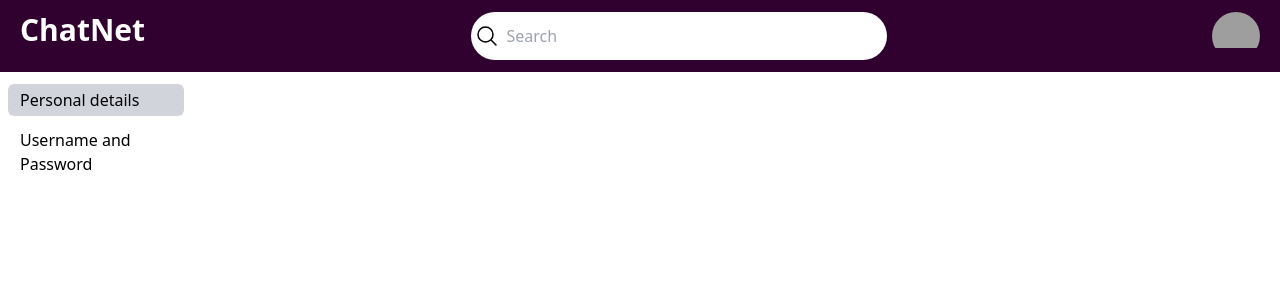
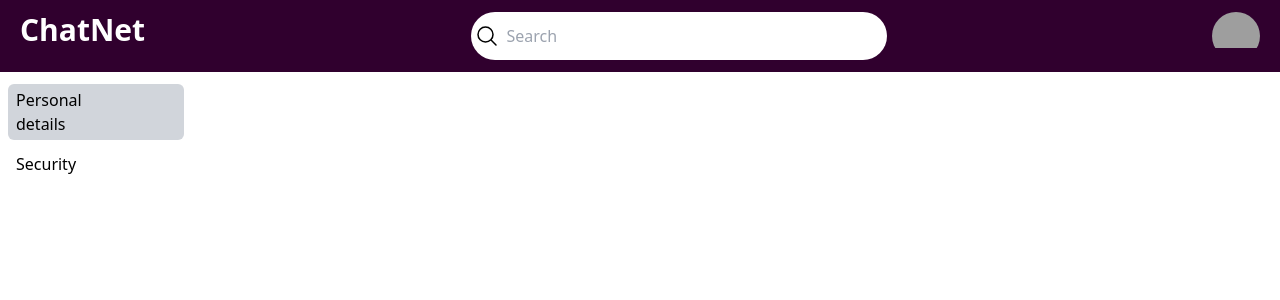
Before and after one commit to MNaumanShahid/ChatNet, a React (Vite) app in the folder frontend/: page /settings in a window 1280 px wide. Shown: the top 300 px of the page. Built offline with nearby package versions, Linux system fonts and the light colour scheme; sample sign-in values are in the browser's storage; grey boxes are pictures that could not be loaded.

Commit message:
User Update Routes connected to backend

```diff
--- a/frontend/src/components/Settings/LoginCred.jsx
+++ b/frontend/src/components/Settings/LoginCred.jsx
@@ -14,6 +14,7 @@ export function LoginCred() {
     const [pswdMatch, setPswdMatch] = useState(null);
     const [error, setError] = useState(null);
     const [msg, setMsg] = useState(null);
+    const [msg2, setMsg2] = useState(null);
 
     //fetch current user details
     const token = localStorage.getItem("token");
@@ -28,17 +29,28 @@ export function LoginCred() {
         })
     },[]);
 
-    let updateData = {};
+    let updateUsername = {};
     useEffect(() => {
         if(username) {
-            updateData.username = username
-            console.log(updateData);
+            updateUsername.username = username;
         }
         if(ogPswd) {
-            updateData.password = ogPswd
-            console.log(updateData);
+            updateUsername.password = ogPswd
         }
     }, [username, ogPswd]);
+
+    let updatePswd = {
+        password: null,
+        update: {}
+    };
+    useEffect(() => {
+        if(password) {
+            updatePswd.update.password = password
+        }
+        if(ogPswd) {
+            updatePswd.password = ogPswd
+        }
+    }, [password, ogPswd]);
 
 
     useEffect(() => {
@@ -51,25 +63,62 @@ export function LoginCred() {
 
     const onClick = async () => {
         setError(null);
+        setMsg(null);
+        setMsg2(null);
+
+        if(updateUsername.username) {
+
             try {
-            console.log(updateData);
                 //make sure update and password fields aren't null
-            if(!Object.keys(updateData).length > 0) {
+                if(!Object.keys(updateUsername).length > 0) {
                     throw new Error("No data updated");
                 }
                 if(!ogPswd) {
                     throw new Error("Password is required");
                 }
-            const response = await axios.put(BACKEND_URL + "/update_username", updateData, {
+                const response = await axios.put(BACKEND_URL + "/update_username", updateUsername, {
                     headers: {
                         Authorization: token
                     }
                 });
-            setMsg(response.data.message);
+                setMsg("Updated username");
+                const newJwt = response.data.access_token;
+                const newToken = "Bearer " + newJwt;
+                localStorage.setItem("token", newToken);
+                updateUsername = {};
             }
             catch(err) {
+                setError(err.response.data.message);
+                console.log(err);
+            }
+        }
+
+        if(Object.keys(updatePswd.update).length > 0) {
+            try {
+                if(!Object.keys(updatePswd.update) > 0) {
+                    throw new Error("No data updated");
+                }
+                if(!ogPswd) {
+                    throw new Error("Password is required");
+                }
+                const response = await axios.put(BACKEND_URL + "/update_user", updatePswd, {
+                    headers: {
+                        Authorization: localStorage.getItem("token")
+                    }
+                });
+                setMsg2("Updated Password");
+                updatePswd = {
+                    password: null,
+                    update: {}
+                }
+            }
+            catch(err) {
+                console.log(err);
                 setError(err.message);
             }
+        }
+
+
     }
 
     return <div className="mt-5">
@@ -108,6 +157,14 @@ export function LoginCred() {
                     {msg && (
                         <div>{msg}</div>
                     )}
+                    {msg2 && (
+                        <div>{msg2}</div>
+                    )}
+                </div>
+                <div className="flex">
+                    <div className="border-2 border-red-400 text-red-600 mt-20 py-2 px-10 rounded-lg cursor-pointer">
+                        Delete Your Account
+                    </div>
                 </div>
             </>
         )}
--- a/frontend/src/components/Settings/MenuButton.jsx
+++ b/frontend/src/components/Settings/MenuButton.jsx
@@ -4,7 +4,7 @@ import { MenuContext } from "../../pages/context";
 export function MenuButton({onClick, label, id}) {
     const {menu} = useContext(MenuContext);
 
-    return <div onClick={onClick} className={`w-full ${menu == id ? "bg-gray-300" : "bg-white"} transition-colors duration-200 hover:bg-gray-300 my-1 cursor-pointer px-3 py-1 rounded-md font-medium`}>
+    return <div onClick={onClick} className={`w-full ${menu == id ? "bg-gray-300" : "bg-white"} transition-colors duration-200 hover:bg-gray-300 my-1 cursor-pointer pl-2 pr-16 py-1 rounded-md font-medium`}>
         {label}
     </div>
 }
--- a/frontend/src/components/Settings/SettingsMenu.jsx
+++ b/frontend/src/components/Settings/SettingsMenu.jsx
@@ -7,6 +7,6 @@ export function SettingsMenu() {
 
     return <div className="flex flex-col justify-between m-2">
         <MenuButton id={1} onClick={() => setmenu(1)} label="Personal details" />
-        <MenuButton id={2} onClick={() => setmenu(2)} label="Username and Password" />
+        <MenuButton id={2} onClick={() => setmenu(2)} label="Security" />
     </div>
 }
```
Lines whose indentation alone changed are shown as unchanged.
